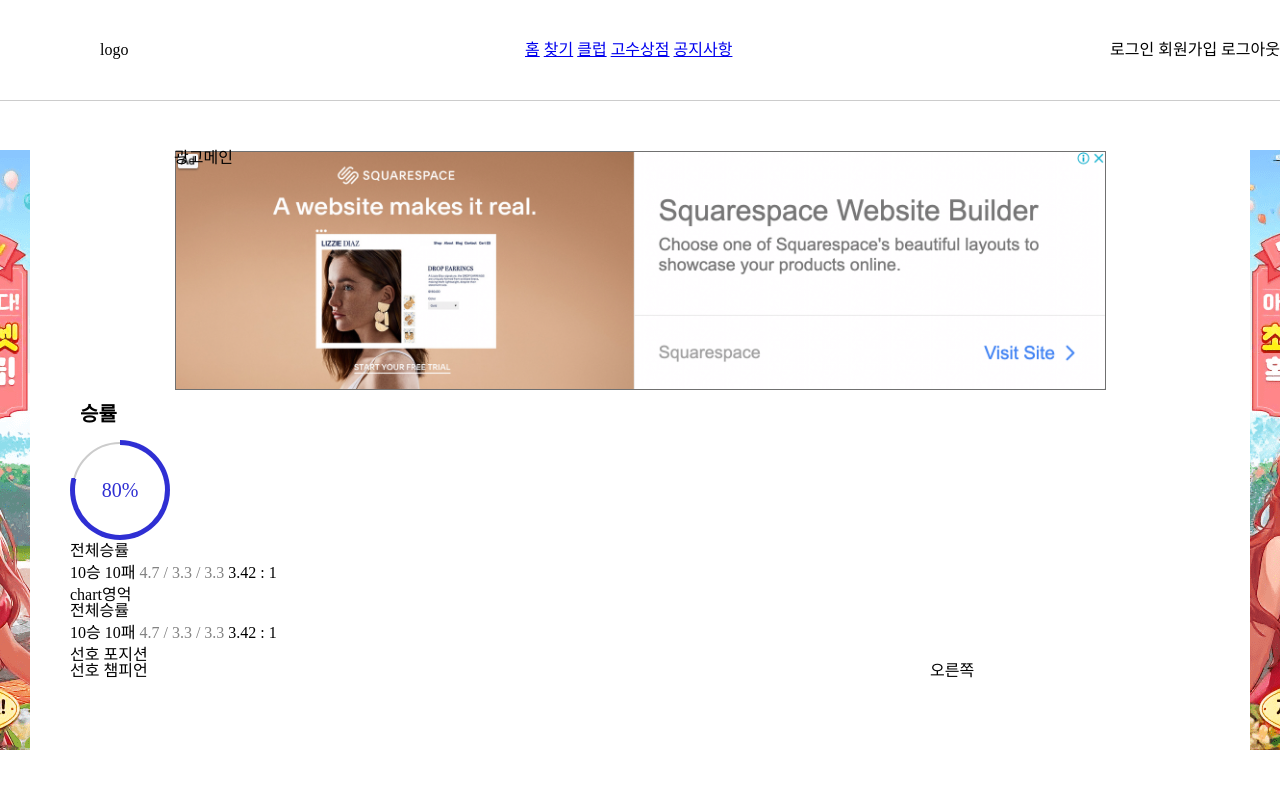
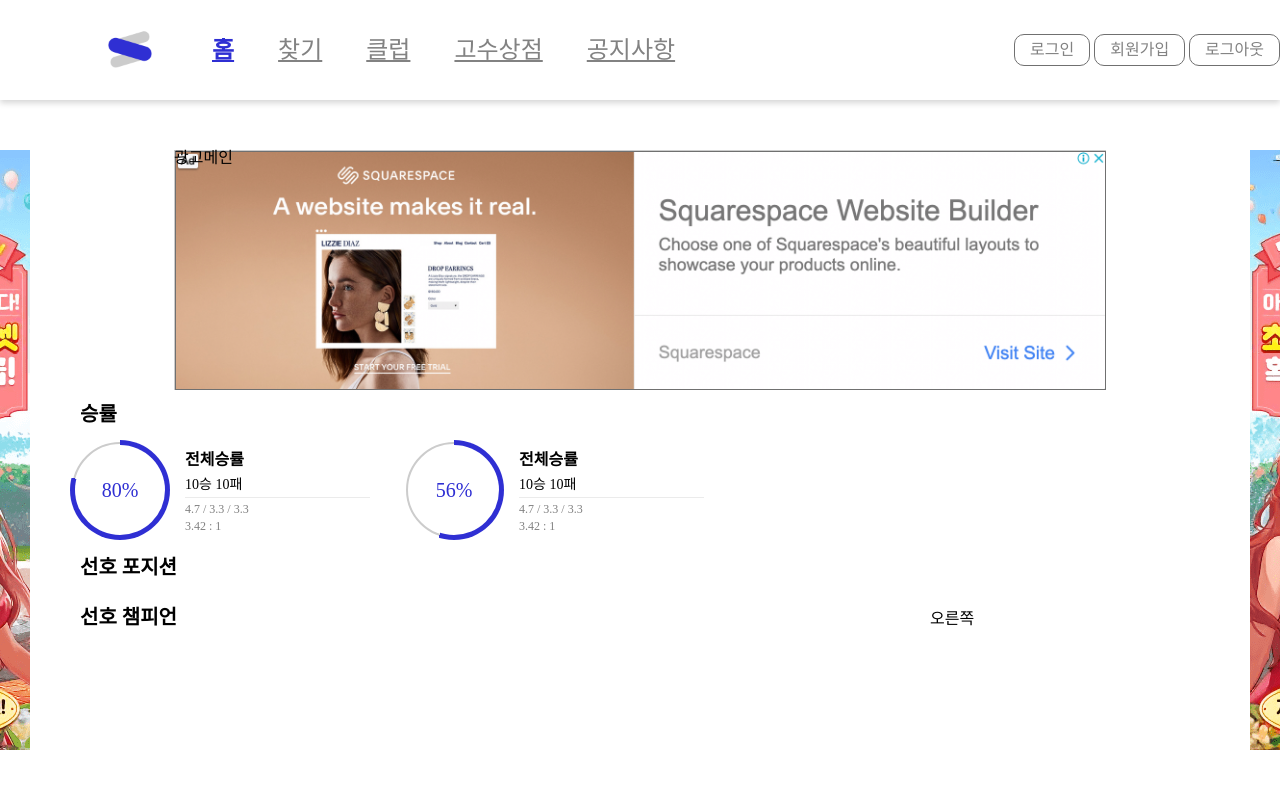
Before and after one commit to bumblisher/lol_sample, a plain HTML site: page index.html in a window 1280 px wide. Shown: the top 788 px of the page. Drawn offline with nearby package versions, Linux system fonts and the light colour scheme.

Commit message:
main 중간저장

```diff
--- a/index.html
+++ b/index.html
@@ -13,10 +13,10 @@
 <body>
     <div class="wrap">
         <div class="header">
-            <h1 class="logo">logo</h1>
+            <h1 class="logo"><a href="/lol_sample/index.html">LOL</a></h1>
             <div class="nav">
                 <ul>
-                    <li><a href="#">홈</a></li>
+                    <li class="on"><a href="#">홈</a></li>
                     <li><a href="#">찾기</a></li>
                     <li><a href="#">클럽</a></li>
                     <li><a href="#">고수상점</a></li>
@@ -41,38 +41,45 @@
                         <div class="box">
                             <div class="titlearea"><h3>승률</h3></div>
                             <div class="contarea">
-                                <ul>
+                                <ul class="listbox rate">
                                     <li>
-                                        <div class="pie-chart_wrap">
-                                            <div class="pie-chart pie-chart1"></div>
-                                            <span class="center">80%</span>
-                                        </div>
-                                        <div>
-                                            <p class="tit">전체승률</p>
-                                            <span class="txt">10승 10패</span>
-                                            <span class="txt_sub">4.7 / 3.3 / 3.3</span>
-                                            <span class="txt_Sub">3.42 : 1</span>
+                                        <div class="flexh_center">
+                                            <div class="piechart_wrap">
+                                                <div class="piechart" id="piechart1"></div>
+                                                <span class="center">0%</span>
+                                            </div>
+                                            <div class="infobox">
+                                                <p class="tit">전체승률</p>
+                                                <p class="txt">10승 10패</p>
+                                                <span class="txt_sub">4.7 / 3.3 / 3.3</span>
+                                                <span class="txt_sub">3.42 : 1</span>
+                                            </div>
                                         </div>
                                     </li>
                                     <li>
-                                        <div>chart영억</div>
-                                        <div>
-                                            <p class="tit">전체승률</p>
-                                            <span class="txt">10승 10패</span>
-                                            <span class="txt_sub">4.7 / 3.3 / 3.3</span>
-                                            <span class="txt_Sub">3.42 : 1</span>
+                                        <div class="flexh_center">
+                                            <div class="piechart_wrap">
+                                                <div class="piechart" id="piechart2"></div>
+                                                <span class="center">0%</span>
+                                            </div>
+                                            <div class="infobox">
+                                                <p class="tit">전체승률</p>
+                                                <p class="txt">10승 10패</p>
+                                                <span class="txt_sub">4.7 / 3.3 / 3.3</span>
+                                                <span class="txt_sub">3.42 : 1</span>
+                                            </div>
                                         </div>
                                     </li>
                                 </ul>
                             </div>
                         </div>
                         <div class="box">
-                            <div class="tit">선호 포지션</div>
+                            <div class="titlearea"><h3>선호 포지션</h3></div>
                             <div class="cont">
                             </div>
                         </div>
                         <div class="box">
-                            <div class="tit">선호 챔피언</div>
+                            <div class="titlearea"><h3>선호 챔피언</h3></div>
                             <div class="cont"></div>
                         </div>
                     </div>
--- a/resource/css/common.css
+++ b/resource/css/common.css
@@ -15,12 +15,17 @@
 /* button END*/
 
 /* layout START */
-.header{position: fixed;width:100%;display: flex;height:100px;/*justify-content: center;*/align-items: center;border-bottom:1px solid #ccc;background-color:#fff;z-index: 10;}
-.header .logo{position: absolute;left: 100px;}
-.header .nav{position: absolute;left: 50%;margin-left: -115px;}
-.header .nav ul{}
-.header .nav ul li{display:inline-block}
+.header{position: fixed;width:100%;display: flex;height:100px;align-items: center;box-shadow: 0 3px 6px #d6d6d6;background-color:#fff;z-index: 10;}
+.header .logo{position: absolute;left: 100px;width:60px;height:60px;background: url(../images/logo_symbole@3x.png) no-repeat left center;background-size:60px 60px;}
+.header .logo a{display: block;height: 100%;overflow: hidden;text-indent: 101%;white-space: nowrap;}
+.header .nav{position: absolute;left:50%;margin-left: -428px;width:856px;}
+.header .nav ul{overflow: hidden;}
+.header .nav ul li{display:inline-block;text-decoration: none;}
+.header .nav ul li + li{margin-left: 40px;}
+.header .nav ul li a{color:#828282;font-size: 24px;}
+.header .nav ul li.on a{color: #2f2fd3;font-weight:bold;}
 .header .rightarea{margin-left: auto}
+.header .rightarea button{height: 32px;border:1px solid #707070;padding: 4px 15px;color:#828282;border-radius:10px;}
 
 .contwrap{position: relative;padding-top:100px;text-align: center;/*overflow: hidden;*/}
 .container{position: relative;display: inline-block;margin-top:50px}
@@ -31,6 +36,17 @@
 
 .content .titlearea{height:50px;padding: 10px;box-sizing: border-box}
 .content .titlearea h3{font-size:20px;line-height: 29px;font-weight: bold}
+
+.listbox{}
+.listbox li{display: inline-block;}
+.listbox li > .flexh_center{display: flex;flex-direction: row;align-items: center;}
+.listbox li .infobox{display: inline-block;flex:1;margin-left: 15px;vertical-align: top;}
+.listbox li .infobox .tit{font-weight: bold;margin-bottom: 10px;}
+
+.listbox.rate li{display: inline-block;width:300px;}
+.listbox.rate li + li{margin-left: 30px;}
+.listbox.rate li .infobox .txt{border-bottom: 1px solid #ebebeb;padding-bottom:5px;font-size:14px}
+.listbox.rate li .infobox .txt_sub{display: block;margin-top: 5px;font-size: 12px;}
 
 .flexx{display: flex;flex-direction: row}
 .flexx > input[type="text"],
@@ -51,7 +67,7 @@
 .ipt_chk.inline + .ipt_chk.inline{margin:0 0 0 30px}
 .grp_dep02 + .txt_sub{margin-top:20px}
 
-.ad_main{width:932px;height:240px;background: url(/resource/images/ad_main.png) no-repeat center center}
+.ad_main{width:932px;height:240px;background:#ccc url(/resource/images/ad_main.png) no-repeat center center}
 .ad_left{position: absolute;left:-200px;width:160px;height:600px;background: url(/resource/images/ad_left.png) no-repeat center center}
 .ad_right{position: absolute;right:-200px;width:160px;height:600px;background: url(/resource/images/ad_left.png) no-repeat center center}
 /* layout END */
@@ -64,7 +80,7 @@ select option{height:34px;padding:3px}
 .rec_input_tit{margin:20px 0 10px;color:#2f2fd3;}
 .rec_input_tit.req::after{content: '';display: inline-block;width: 6px;height: 6px;margin-left: 10px;background: url(../images/ico_req@3x.png) no-repeat center center;background-size: 6px 6px;vertical-align:4px}
 .rec_input{height:50px;  border: solid 1px #2f2fd3;padding: 13px 10px;background-color: #ffffff;box-sizing: border-box;font-size: 16px}
-.txt_sub{color:#828282;line-height:28px}
+.txt_sub{color:#828282;}
 .txt_sub.caution{color: #ff4040}
 .txt_sub > .btn_txt{margin-left: 20px}
 
@@ -88,10 +104,10 @@ select option{height:34px;padding:3px}
 .btn_ipt{padding:0 25px;background-color: #fff}
 
 
-.pie-chart_wrap{position: relative;display: inline-block;}
-.pie-chart {position: relative;display:inline-block;width: 100px;height: 100px;border-radius: 50%;transition: 0.3s;z-index:1;}
-.pie-chart + .center{color:#2f2fd3;font-size:20px;background: #fff;display : block;position: absolute;top:5px; left:5px;width:90px; height:90px;border-radius: 50%;text-align:center; line-height: 90px;/*transform: translate(-50%, -50%);*/z-index: 1;}
-.pie-chart_wrap::before{content:'';position:absolute;left:2px;top:2px;width:96px;height:96px;border:2px solid #ccc;border-radius:50%;box-sizing:border-box;z-index:-1;}
+.piechart_wrap{position: relative;display: inline-block;}
+.piechart {position: relative;display:inline-block;width: 100px;height: 100px;border-radius: 50%;transition: 0.3s;z-index:1;}
+.piechart + .center{color:#2f2fd3;font-size:20px;background: #fff;display : block;position: absolute;top:5px; left:5px;width:90px; height:90px;border-radius: 50%;text-align:center; line-height: 90px;/*transform: translate(-50%, -50%);*/z-index: 1;}
+.piechart_wrap::before{content:'';position:absolute;left:2px;top:2px;width:96px;height:96px;border:2px solid #ccc;border-radius:50%;box-sizing:border-box;z-index:-1;}
 
 /* componant END */
 
@@ -107,6 +123,7 @@ select option{height:34px;padding:3px}
 .formwrap .contarea > .txt_sub,
 .formwrap .contarea > .ipt_chk,
 .formwrap .contarea > .grp_dep02{margin-left: 10px}
+.formwrap .contarea .txt_sub{line-height:28px}
 .formwrap .btnfixed{height: 50px;margin-top:50px}
 
 .btnarea{position: fixed;bottom: 0px;left: 0px;width:100%;z-index: 10;}
--- a/resource/js/common.js
+++ b/resource/js/common.js
@@ -1,5 +1,6 @@
 $(window).ready(function(){
-    draw(80, '.pie-chart1', '#2f2fd3');
+    draw(80, '#piechart1', '#2f2fd3');
+    draw(56, '#piechart2', '#2f2fd3');
  });
 
  function draw(max, classname, colorname){
```
